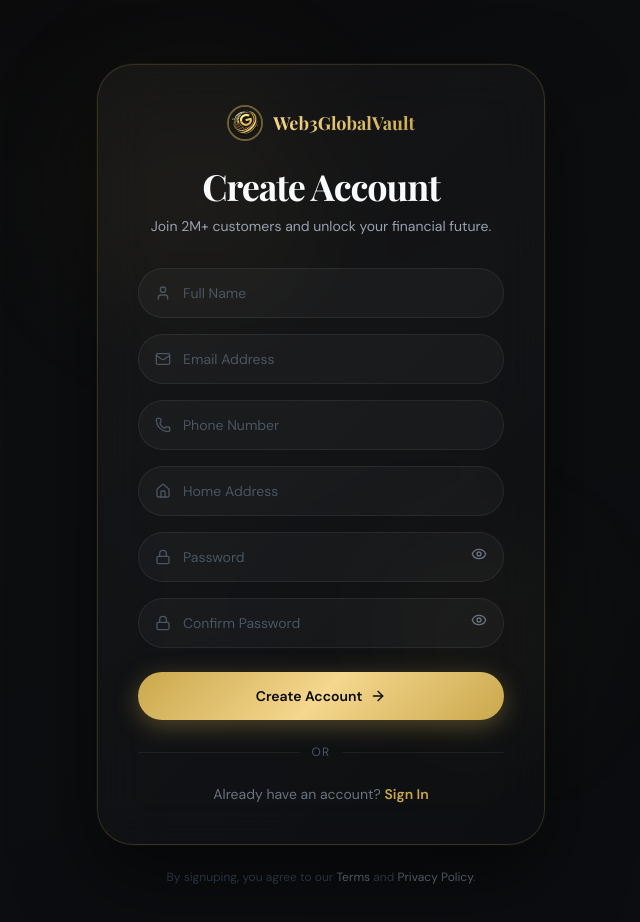
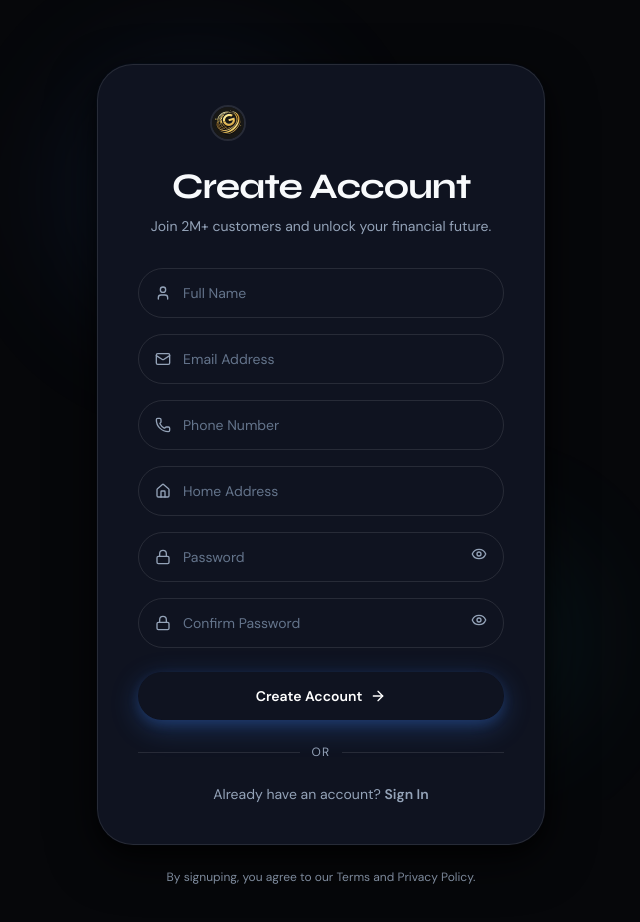
Before and after one commit to ByteBuddy2000/web3globalvault, a Next.js app: page /signup in a window 1280 px wide. Shown: the top 922 px of the page, without its empty margins (319-959 px from the left). Built offline with nearby package versions, Linux system fonts and the light colour scheme.

Commit message:
update the ui of the signup and signin

```diff
--- a/app/(auth)/signup/page.tsx
+++ b/app/(auth)/signup/page.tsx
@@ -66,19 +66,12 @@ export default function signupPage() {
   ];
 
   return (
-    <div
-      className="min-h-screen flex items-center justify-center px-4 py-16 relative"
-      style={{
-        background: 'linear-gradient(160deg, #0A0A0B 0%, #0D0E10 40%, #0A0C0F 100%)',
-        fontFamily: "'DM Sans', system-ui, sans-serif",
-        color: '#E8E8E8',
-      }}
-    >
+    <div className="min-h-screen flex items-center justify-center px-4 py-16 relative bg-background text-foreground font-body">
       <style>{`
         @import url('https://fonts.googleapis.com/css2?family=Playfair+Display:wght@400;700;900&family=DM+Sans:wght@300;400;500;600&display=swap');
         * { -webkit-font-smoothing: antialiased; }
-        ::selection { background: rgba(201,168,76,0.25); }
-        ::placeholder { color: #4B5563; }
+        ::selection { background: rgba(59, 130, 246, 0.3); }
+        ::placeholder { color: var(--text-300); }
       `}</style>
 
       <Toaster richColors position="top-center" />
@@ -86,42 +79,35 @@ export default function signupPage() {
       {/* ambient orbs */}
       <div className="pointer-events-none fixed inset-0 overflow-hidden z-0">
         <div className="absolute top-0 left-1/4 w-96 h-96 rounded-full"
-          style={{ background: 'radial-gradient(circle, rgba(201,168,76,0.07) 0%, transparent 70%)', filter: 'blur(50px)' }} />
+          style={{ background: 'radial-gradient(circle, var(--brand-glow-sm) 0%, transparent 70%)', filter: 'blur(50px)' }} />
         <div className="absolute bottom-0 right-1/4 w-80 h-80 rounded-full"
-          style={{ background: 'radial-gradient(circle, rgba(201,168,76,0.05) 0%, transparent 70%)', filter: 'blur(50px)' }} />
+          style={{ background: 'radial-gradient(circle, var(--cyan-glow-sm) 0%, transparent 70%)', filter: 'blur(50px)' }} />
       </div>
 
       <div className="relative z-10 w-full max-w-md">
 
         {/* card */}
-        <div
-          className="rounded-2xl p-8 md:p-10"
+        <div className="rounded-2xl p-8 md:p-10 bg-card border border-border backdrop-blur-xl shadow-lg"
           style={{
-            background: 'linear-gradient(135deg, rgba(255,255,255,0.04) 0%, rgba(255,255,255,0.01) 100%)',
-            border: '1px solid rgba(201,168,76,0.2)',
-            backdropFilter: 'blur(24px)',
-            boxShadow: '0 32px 80px rgba(0,0,0,0.5), 0 0 0 1px rgba(201,168,76,0.05)',
+            boxShadow: 'var(--shadow-lg), 0 0 0 1px var(--glass-brand-xs)',
           }}
         >
           {/* header */}
           <div className="text-center mb-8">
             {/* logo */}
             <a href="/" className="inline-flex items-center gap-2.5 mb-6">
-              <div className="w-9 h-9 rounded-full overflow-hidden"
-                style={{ border: '2px solid rgba(201,168,76,0.5)' }}>
+              <div className="w-9 h-9 rounded-full overflow-hidden border-2 border-brand-400">
                 <Image src="/asset/logo.jpeg" width={36} height={36} alt="Genesis" className="object-cover" />
               </div>
-              <span className="text-lg font-bold"
-                style={{ fontFamily: "'Playfair Display', serif", background: 'linear-gradient(135deg, #F5D78E 0%, #C9A84C 100%)', WebkitBackgroundClip: 'text', WebkitTextFillColor: 'transparent' }}>
+              <span className="text-lg font-bold font-display bg-gradient-to-r from-brand-400 to-brand-500 bg-clip-text text-transparent">
                 Web3GlobalVault
               </span>
             </a>
 
-            <h1 className="text-3xl font-bold mb-2"
-              style={{ fontFamily: "'Playfair Display', serif" }}>
+            <h1 className="text-3xl font-bold mb-2 font-display">
               Create Account
             </h1>
-            <p className="text-sm text-gray-400">Join 2M+ customers and unlock your financial future.</p>
+            <p className="text-sm text-muted-foreground">Join 2M+ customers and unlock your financial future.</p>
           </div>
 
           {/* form */}
@@ -150,7 +136,7 @@ export default function signupPage() {
               autoComplete="new-password"
               value={formData.password}
               onChange={handleChange}
-              toggle={<button type="button" onClick={() => setShowPassword(p => !p)} className="text-gray-500 hover:text-gray-300 transition-colors">
+              toggle={<button type="button" onClick={() => setShowPassword(p => !p)} className="text-muted-foreground hover:text-foreground transition-colors">
                 {showPassword ? <EyeOff className="w-4 h-4" /> : <Eye className="w-4 h-4" />}
               </button>}
             />
@@ -164,7 +150,7 @@ export default function signupPage() {
               autoComplete="new-password"
               value={formData.confirmPassword}
               onChange={handleChange}
-              toggle={<button type="button" onClick={() => setShowConfirm(p => !p)} className="text-gray-500 hover:text-gray-300 transition-colors">
+              toggle={<button type="button" onClick={() => setShowConfirm(p => !p)} className="text-muted-foreground hover:text-foreground transition-colors">
                 {showConfirm ? <EyeOff className="w-4 h-4" /> : <Eye className="w-4 h-4" />}
               </button>}
             />
@@ -178,12 +164,7 @@ export default function signupPage() {
             <button
               type="submit"
               disabled={loading}
-              className="w-full inline-flex items-center justify-center gap-2 py-3.5 rounded-xl text-sm font-bold transition-all duration-300 hover:-translate-y-0.5 disabled:opacity-60 disabled:cursor-not-allowed disabled:transform-none mt-2"
-              style={{
-                background: 'linear-gradient(135deg, #C9A84C 0%, #F5D78E 50%, #C9A84C 100%)',
-                color: '#0A0A0B',
-                boxShadow: '0 6px 24px rgba(201,168,76,0.35)',
-              }}
+              className="w-full inline-flex items-center justify-center gap-2 py-3.5 rounded-xl text-sm font-bold transition-all duration-300 hover:-translate-y-0.5 disabled:opacity-60 disabled:cursor-not-allowed disabled:transform-none mt-2 bg-gradient-to-r from-brand-500 to-brand-600 text-primary-foreground shadow-brand-md hover:shadow-brand-lg"
             >
               {loading ? (
                 <>
@@ -201,27 +182,26 @@ export default function signupPage() {
 
           {/* divider */}
           <div className="flex items-center gap-3 my-6">
-            <div className="flex-1 h-px" style={{ background: 'rgba(255,255,255,0.06)' }} />
-            <span className="text-xs text-gray-600 tracking-widest uppercase">or</span>
-            <div className="flex-1 h-px" style={{ background: 'rgba(255,255,255,0.06)' }} />
+            <div className="flex-1 h-px bg-border" />
+            <span className="text-xs text-muted-foreground tracking-widest uppercase">or</span>
+            <div className="flex-1 h-px bg-border" />
           </div>
 
-          <p className="text-center text-sm text-gray-500">
+          <p className="text-center text-sm text-muted-foreground">
             Already have an account?{' '}
             <a href="/signin"
-              className="font-semibold transition-colors duration-200 hover:opacity-80"
-              style={{ color: '#C9A84C' }}>
+              className="font-semibold transition-colors duration-200 hover:opacity-80 text-brand-400 hover:text-brand-300">
               Sign In
             </a>
           </p>
         </div>
 
         {/* bottom note */}
-        <p className="text-center text-xs text-gray-700 mt-6">
+        <p className="text-center text-xs text-muted-foreground mt-6">
           By signuping, you agree to our{' '}
-          <a href="#" className="hover:text-gray-400 transition-colors" style={{ color: '#6B7280' }}>Terms</a>
+          <a href="#" className="hover:text-foreground transition-colors text-muted-foreground">Terms</a>
           {' '}and{' '}
-          <a href="#" className="hover:text-gray-400 transition-colors" style={{ color: '#6B7280' }}>Privacy Policy</a>.
+          <a href="#" className="hover:text-foreground transition-colors text-muted-foreground">Privacy Policy</a>.
         </p>
       </div>
     </div>
@@ -239,15 +219,12 @@ function FieldInput({ icon: Icon, type, name, placeholder, autoComplete, value,
 
   return (
     <div
-      className="relative flex items-center rounded-xl transition-all duration-300"
-      style={{
-        background: 'rgba(255,255,255,0.03)',
-        border: focused ? '1px solid rgba(201,168,76,0.5)' : '1px solid rgba(255,255,255,0.07)',
-        boxShadow: focused ? '0 0 0 3px rgba(201,168,76,0.07)' : 'none',
-      }}
+      className={`relative flex items-center rounded-xl transition-all duration-300 bg-glass-white-sm border ${
+        focused ? 'border-brand-400 shadow-brand-sm' : 'border-border'
+      }`}
     >
       <div className="pl-4 flex-shrink-0">
-        <Icon className="w-4 h-4" style={{ color: focused ? '#C9A84C' : '#4B5563', transition: 'color 0.2s' }} />
+        <Icon className={`w-4 h-4 transition-colors ${focused ? 'text-brand-400' : 'text-muted-foreground'}`} />
       </div>
       <input
         type={type}
@@ -260,7 +237,7 @@ function FieldInput({ icon: Icon, type, name, placeholder, autoComplete, value,
         onChange={onChange}
         onFocus={() => setFocused(true)}
         onBlur={() => setFocused(false)}
-        className="w-full bg-transparent px-3 py-3.5 text-sm text-gray-200 outline-none"
+        className="w-full bg-transparent px-3 py-3.5 text-sm text-foreground outline-none placeholder:text-muted-foreground"
       />
       {toggle && <div className="pr-4 shrink-0">{toggle}</div>}
     </div>
@@ -277,17 +254,18 @@ function PasswordStrength({ password }: { password: string }) {
   ];
   const score = checks.filter(Boolean).length;
   const label = ['Too short', 'Weak', 'Fair', 'Good', 'Strong'][score];
-  const color = ['#EF4444', '#F97316', '#EAB308', '#84CC16', '#C9A84C'][score];
+  const colorClass = ['text-danger-500', 'text-warning-500', 'text-warning-400', 'text-success-500', 'text-brand-400'][score];
+  const bgColor = ['var(--danger-500)', 'var(--warning-500)', 'var(--warning-400)', 'var(--success-500)', 'var(--brand-400)'][score];
 
   return (
     <div className="space-y-1.5">
       <div className="flex gap-1">
         {[0, 1, 2, 3].map((i) => (
           <div key={i} className="flex-1 h-1 rounded-full transition-all duration-300"
-            style={{ background: i < score ? color : 'rgba(255,255,255,0.08)' }} />
+            style={{ background: i < score ? bgColor : 'var(--glass-white-sm)' }} />
         ))}
       </div>
-      <p className="text-xs" style={{ color }}>{label}</p>
+      <p className={`text-xs ${colorClass}`}>{label}</p>
     </div>
   );
 }
```
Also changed, not shown: app/(auth)/signin/page.tsx (+27 -51 lines).
